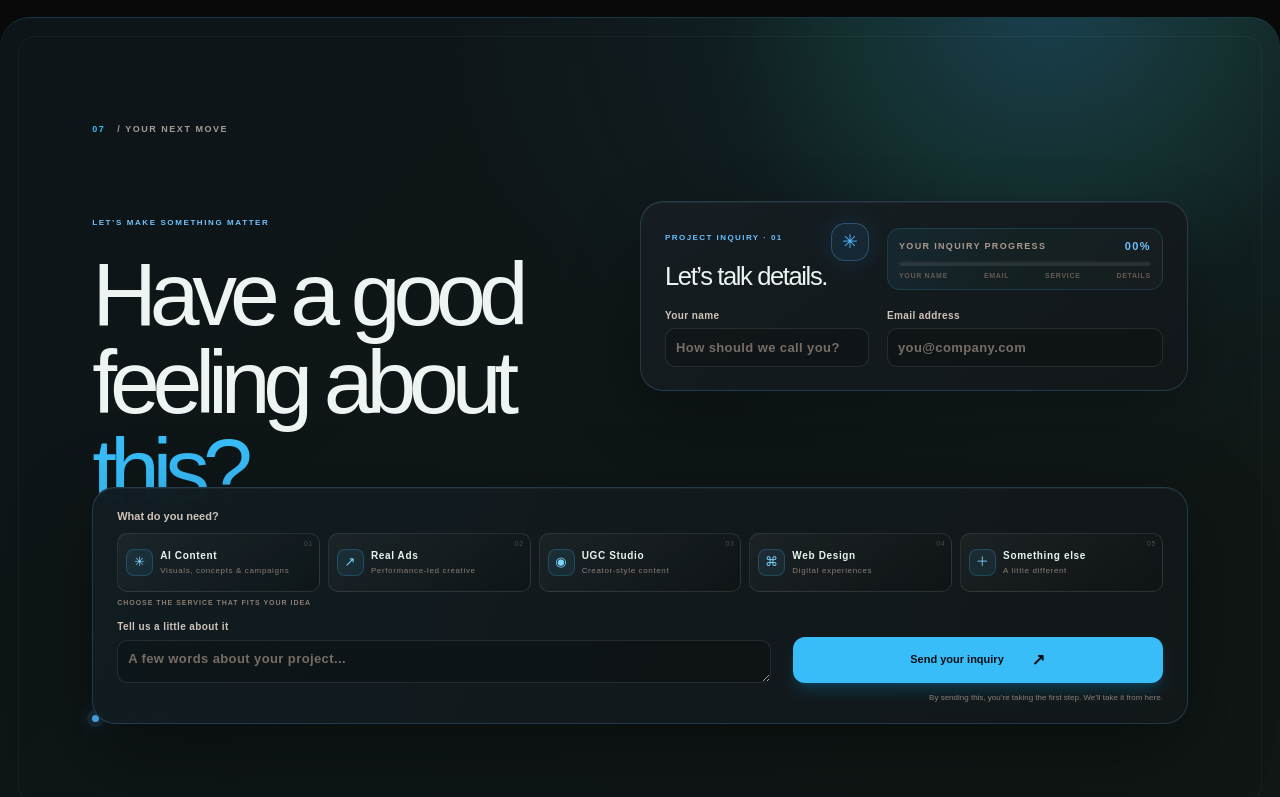
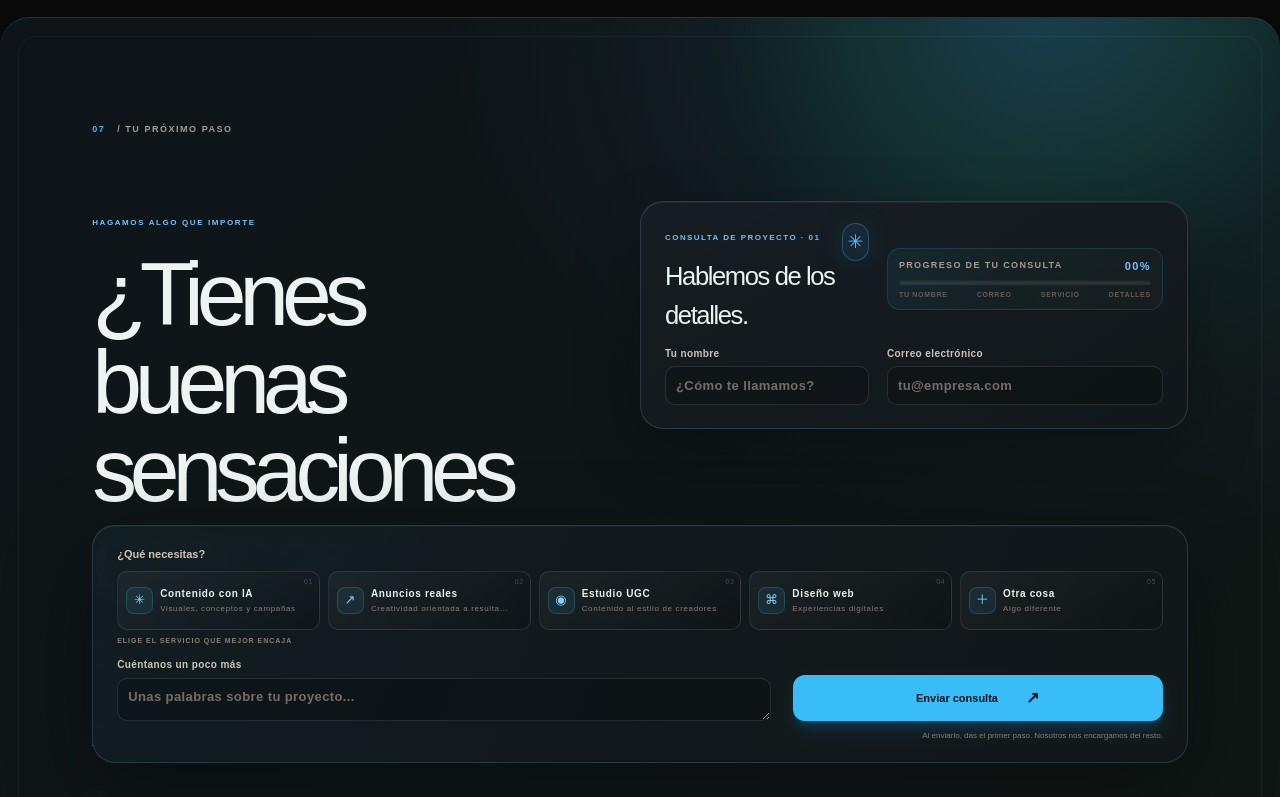
Before and after one commit to MohammadMatinMahdavi/orange, a Next.js app: page /es in a window 1280 px wide. Shown: the part 8220-9017 px from the top of the page. Built offline with nearby package versions, Linux system fonts and the light colour scheme.

Commit message:
Localize ContactSection.jsx

```diff
--- a/components/sections/ContactSection.jsx
+++ b/components/sections/ContactSection.jsx
@@ -2,84 +2,30 @@
 
 import { useState } from "react";
 
-const services = [
-  { name: "AI Content", code: "01", detail: "Visuals, concepts & campaigns", icon: "✳" },
-  { name: "Real Ads", code: "02", detail: "Performance-led creative", icon: "↗" },
-  { name: "UGC Studio", code: "03", detail: "Creator-style content", icon: "◉" },
-  { name: "Web Design", code: "04", detail: "Digital experiences", icon: "⌘" },
-  { name: "Something else", code: "05", detail: "A little different", icon: "＋" },
-];
+function Arrow() { return <span aria-hidden="true">↗</span>; }
 
-function Arrow() {
-  return <span aria-hidden="true">↗</span>;
-}
-
-export default function ContactSection() {
-  const [selectedService, setSelectedService] = useState("");
-  const [name, setName] = useState("");
-  const [email, setEmail] = useState("");
-  const [message, setMessage] = useState("");
-
+export default function ContactSection({ t }) {
+  const [selectedService,setSelectedService] = useState("");
+  const [name,setName] = useState("");
+  const [email,setEmail] = useState("");
+  const [message,setMessage] = useState("");
   const emailIsValid = /^[^\s@]+@[^\s@]+\.[^\s@]+$/.test(email.trim());
   const completedFields = Number(name.trim().length > 0) + Number(emailIsValid) + Number(Boolean(selectedService));
-  const progress = Math.min(100, Math.round((completedFields / 3) * 90 + (message.trim() ? 10 : 0)));
-
-  return (
-    <section className="contact-section relative isolate overflow-hidden" id="contact">
-      <div className="contact-glow" />
-      <div className="eyebrow"><span>07</span> / YOUR NEXT MOVE</div>
-      <div className="contact-layout">
-        <div className="contact-intro">
-          <span className="contact-overline">LET’S MAKE SOMETHING MATTER</span>
-          <h2>Have a good<br />feeling about <span>this?</span></h2>
-          <p className="contact-copy">Tell us what you’re dreaming up. We’ll bring the creative thinking, the tools and a plan to make it happen.</p>
-          <a className="contact-email" href="mailto:hello@orangeai.studio">hello@orangeai.studio <Arrow /></a>
-          <div className="contact-trust-note"><span className="contact-pulse" /> A GOOD IDEA STARTS WITH A CONVERSATION</div>
+  const progress = Math.min(100,Math.round((completedFields/3)*90+(message.trim()?10:0)));
+  return <section className="contact-section relative isolate overflow-hidden" id="contact">
+    <div className="contact-glow" /><div className="eyebrow"><span>{t.eyebrow.split(" / ")[0]}</span> / {t.eyebrow.split(" / ")[1]}</div>
+    <div className="contact-layout"><div className="contact-intro"><span className="contact-overline">{t.overline}</span><h2>{t.title1}<br />{t.title2} <span>{t.title3}</span></h2><p className="contact-copy">{t.copy}</p><a className="contact-email" href="mailto:hello@orangeai.studio">hello@orangeai.studio <Arrow /></a><div className="contact-trust-note"><span className="contact-pulse" /> {t.trust}</div></div>
+      <form className="contact-form contact-form-asymmetric relative" action="mailto:hello@orangeai.studio" method="post" encType="text/plain">
+        <div className="contact-form-top"><div className="form-card-heading"><div><span className="form-step">{t.formStep}</span><h3>{t.formTitle}</h3></div><span className="form-spark" aria-hidden="true">✳</span></div>
+          <div className="inquiry-progress" role="status" aria-live="polite" aria-label={`${t.progress} ${progress}%`}><div className="inquiry-progress-meta"><span>{t.progress}</span><b>{String(progress).padStart(2,"0")}%</b></div><div className="inquiry-progress-track"><span style={{width:`${progress}%`}} /></div><div className="inquiry-progress-steps">{t.steps.map((step,index)=><span key={step} className={[(name.trim()),emailIsValid,selectedService,message.trim()][index]?"is-complete":""}>{step}</span>)}</div></div>
+          <label>{t.name}<input name="name" value={name} onChange={(event)=>setName(event.target.value)} placeholder={t.namePlaceholder} required /></label>
+          <label>{t.email}<input name="email" type="email" value={email} onChange={(event)=>setEmail(event.target.value)} placeholder={t.emailPlaceholder} required /></label>
         </div>
-
-        <form className="contact-form contact-form-asymmetric relative" action="mailto:hello@orangeai.studio" method="post" encType="text/plain">
-          <div className="contact-form-top">
-            <div className="form-card-heading">
-              <div><span className="form-step">PROJECT INQUIRY · 01</span><h3>Let’s talk details.</h3></div>
-              <span className="form-spark" aria-hidden="true">✳</span>
-            </div>
-            <div className="inquiry-progress" role="status" aria-live="polite" aria-label={`Inquiry ${progress}% complete`}>
-              <div className="inquiry-progress-meta"><span>YOUR INQUIRY PROGRESS</span><b>{String(progress).padStart(2, "0")}%</b></div>
-              <div className="inquiry-progress-track"><span style={{ width: `${progress}%` }} /></div>
-              <div className="inquiry-progress-steps"><span className={name.trim() ? "is-complete" : ""}>YOUR NAME</span><span className={emailIsValid ? "is-complete" : ""}>EMAIL</span><span className={selectedService ? "is-complete" : ""}>SERVICE</span><span className={message.trim() ? "is-complete" : ""}>DETAILS</span></div>
-            </div>
-            <label>Your name<input name="name" value={name} onChange={(event) => setName(event.target.value)} placeholder="How should we call you?" required /></label>
-            <label>Email address<input name="email" type="email" value={email} onChange={(event) => setEmail(event.target.value)} placeholder="you@company.com" required /></label>
-          </div>
-          <div className="contact-form-bottom">
-            <fieldset className="service-picker">
-              <legend>What do you need?</legend>
-              <div className="service-picker-grid">
-                {services.map((service) => (
-                  <label className={`service-choice ${selectedService === service.name ? "is-selected" : ""}`} key={service.code}>
-                    <input
-                      type="radio"
-                      name="service"
-                      value={service.name}
-                      checked={selectedService === service.name}
-                      onChange={() => setSelectedService(service.name)}
-                      required
-                    />
-                    <span className="service-choice-icon" aria-hidden="true">{service.icon}</span>
-                    <span className="service-choice-copy"><b>{service.name}</b><small>{service.detail}</small></span>
-                    <span className="service-choice-check" aria-hidden="true">✓</span>
-                    <span className="service-choice-code">{service.code}</span>
-                  </label>
-                ))}
-              </div>
-              <span className="service-picker-hint">{selectedService ? `SELECTED · ${selectedService.toUpperCase()}` : "CHOOSE THE SERVICE THAT FITS YOUR IDEA"}</span>
-            </fieldset>
-            <label>Tell us a little about it<textarea name="message" rows="3" value={message} onChange={(event) => setMessage(event.target.value)} placeholder="A few words about your project..." /></label>
-            <button className="button button-primary form-submit group w-full justify-between rounded-lg shadow-lg shadow-sky-500/20 transition-all hover:-translate-y-1 hover:shadow-emerald-500/30" type="submit">Send your inquiry <Arrow /></button>
-            <span className="form-note">By sending this, you’re taking the first step. We’ll take it from here.</span>
-          </div>
-        </form>
-      </div>
-    </section>
-  );
+        <div className="contact-form-bottom"><fieldset className="service-picker"><legend>{t.serviceLegend}</legend><div className="service-picker-grid">{t.services.map((service,index)=><label className={`service-choice ${selectedService===service.name?"is-selected":""}`} key={index}><input type="radio" name="service" value={service.name} checked={selectedService===service.name} onChange={()=>setSelectedService(service.name)} required /><span className="service-choice-icon" aria-hidden="true">{service.icon}</span><span className="service-choice-copy"><b>{service.name}</b><small>{service.detail}</small></span><span className="service-choice-check" aria-hidden="true">✓</span><span className="service-choice-code">0{index+1}</span></label>)}</div><span className="service-picker-hint">{selectedService?`${t.selected} · ${selectedService.toUpperCase()}`:t.serviceHint}</span></fieldset>
+          <label>{t.message}<textarea name="message" rows="3" value={message} onChange={(event)=>setMessage(event.target.value)} placeholder={t.messagePlaceholder} /></label>
+          <button className="button button-primary form-submit group w-full justify-between rounded-lg shadow-lg shadow-sky-500/20 transition-all hover:-translate-y-1 hover:shadow-emerald-500/30" type="submit">{t.submit} <Arrow /></button><span className="form-note">{t.note}</span>
+        </div>
+      </form>
+    </div>
+  </section>;
 }
```
